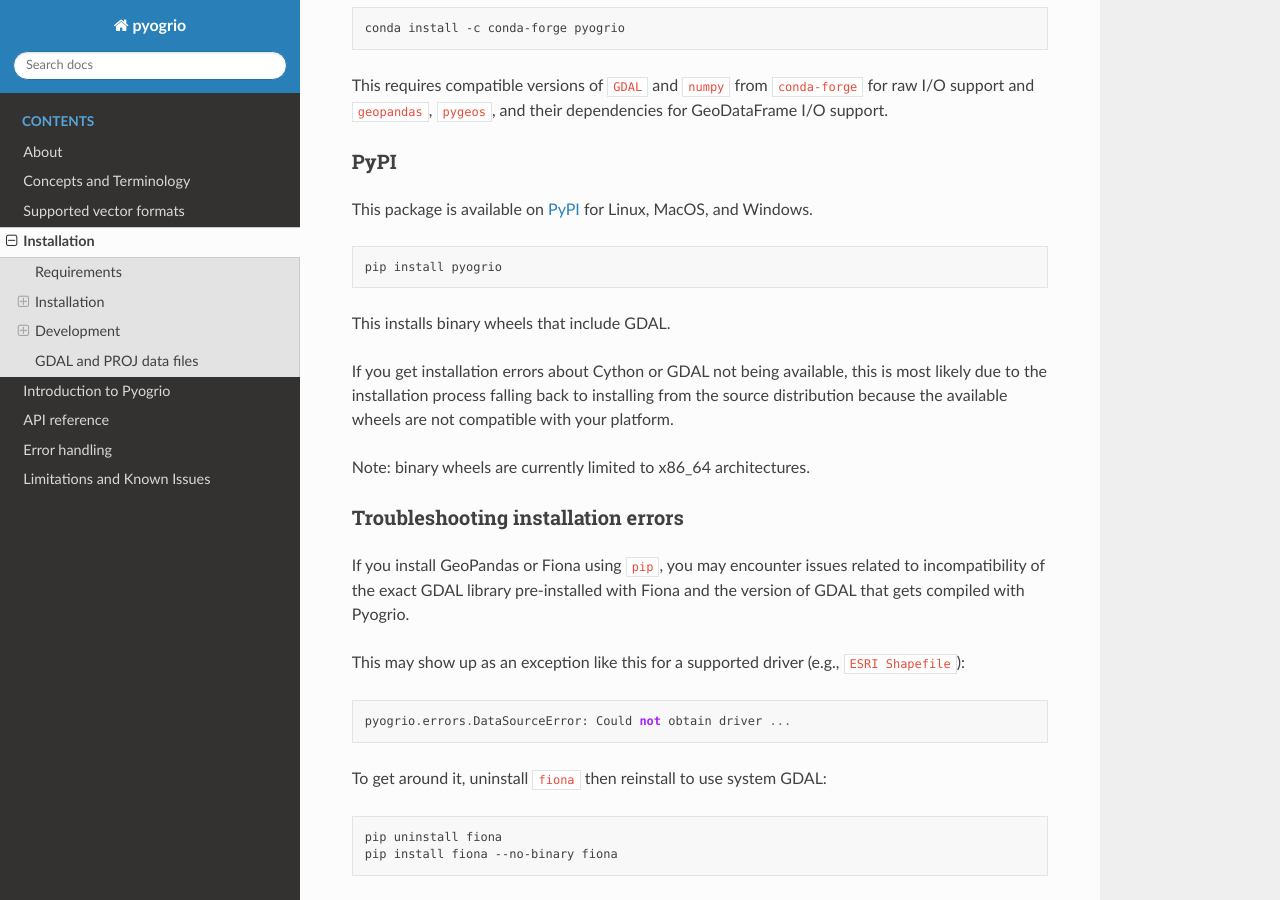
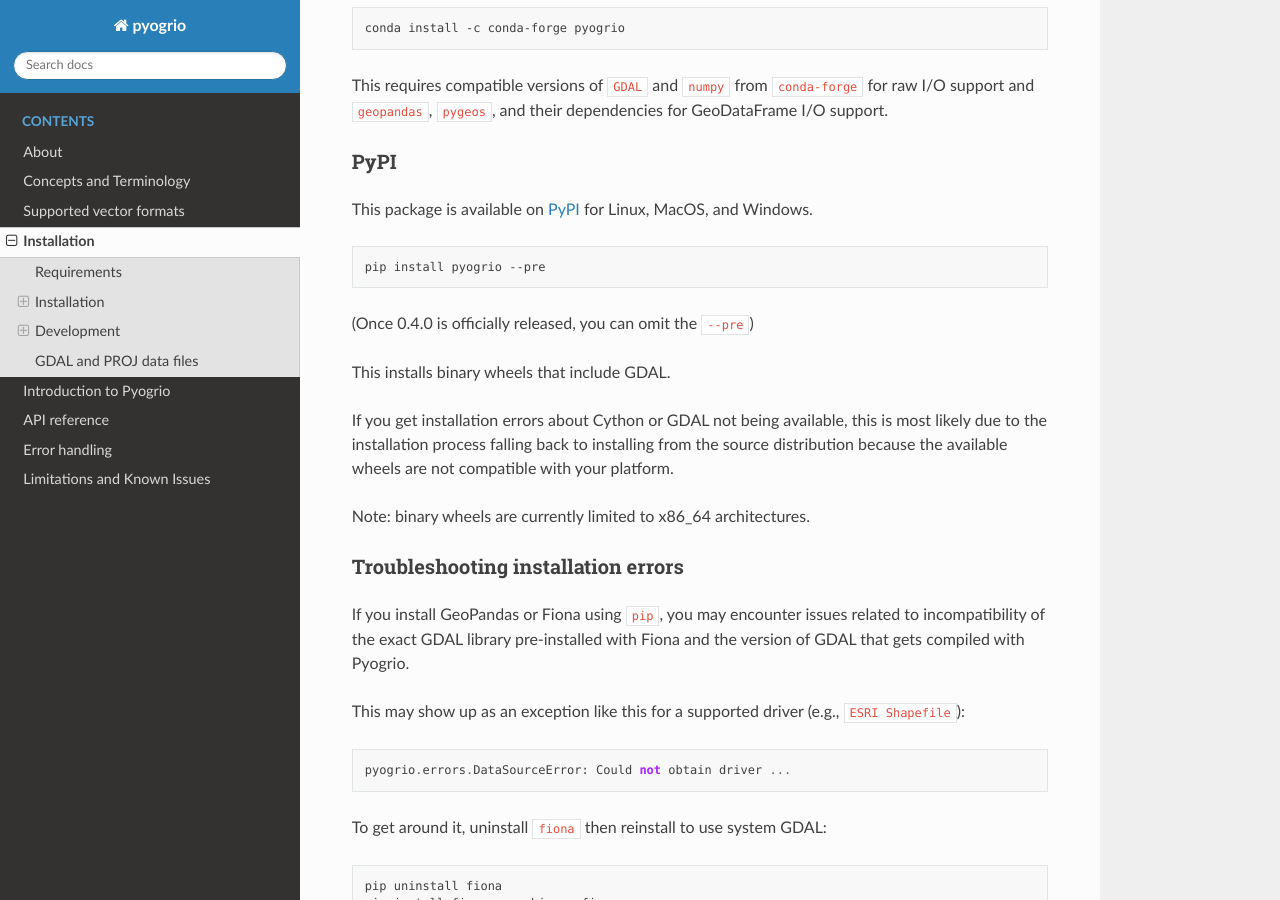
Before and after one commit to geopandas/pyogrio, a Sphinx documentation site: the page built from docs/source/install.md, in a window 1280 px wide and 900 px high, scrolled down 460 px. Built offline with Sphinx 7.4.7 and the Read the Docs theme 2.0.0, drawn with Linux system fonts in a browser that asks for light colours.

Commit message:
Add --pre for pip install (temporarily)

````diff
--- a/docs/source/install.md
+++ b/docs/source/install.md
@@ -27,8 +27,10 @@
 MacOS, and Windows.
 
 ```bash
-pip install pyogrio
+pip install pyogrio --pre
 ```
+
+(Once 0.4.0 is officially released, you can omit the `--pre`)
 
 This installs binary wheels that include GDAL.
 
````
